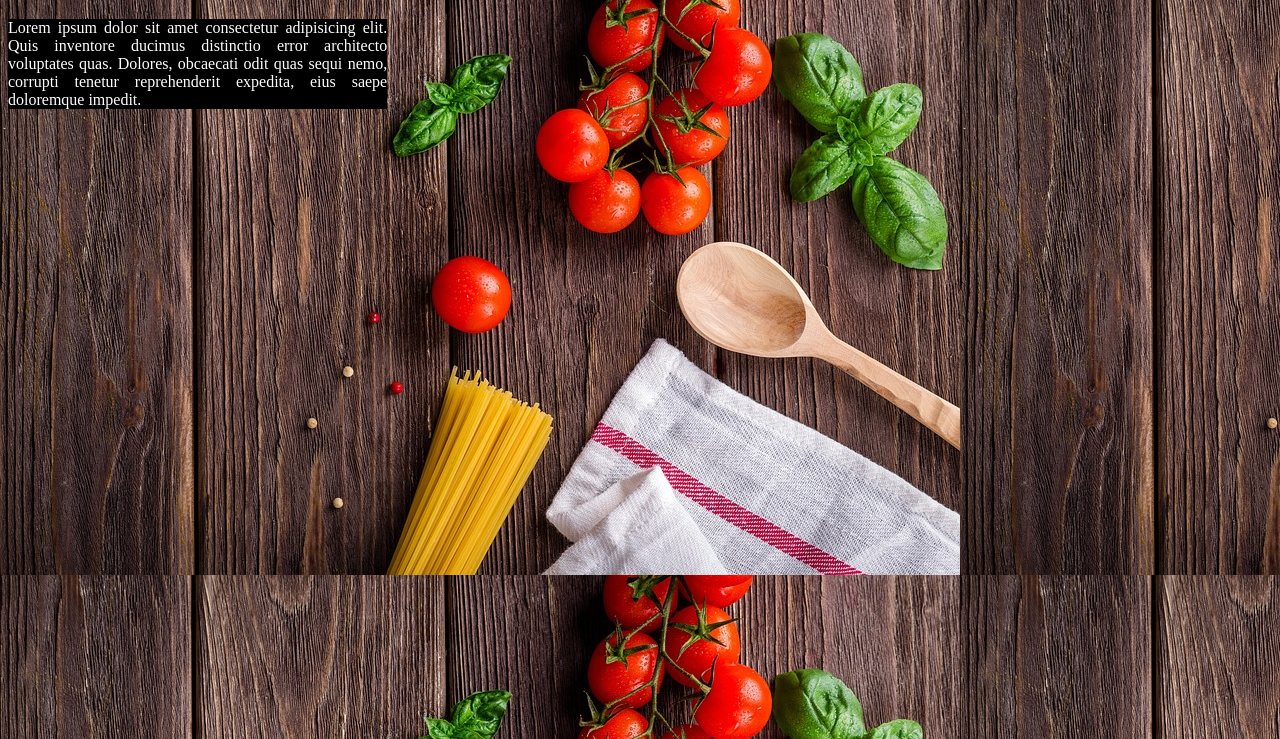
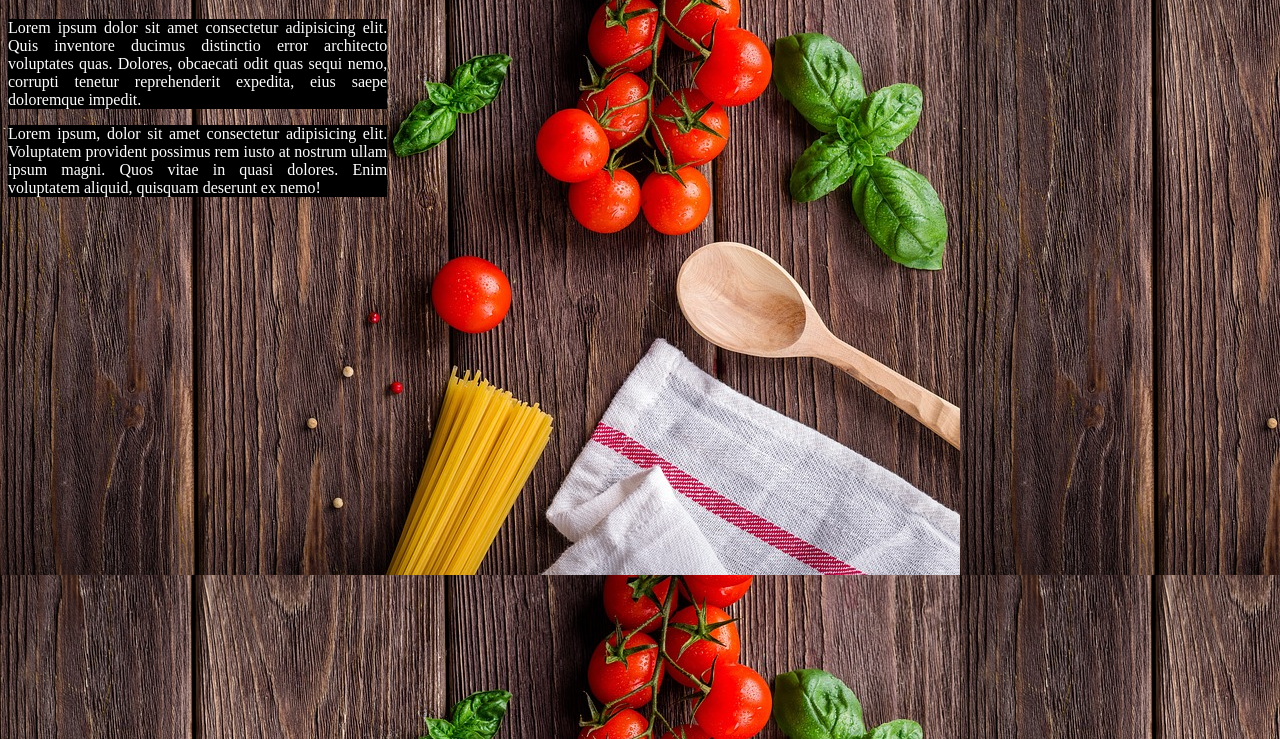
Before and after one commit to rakibhasan99/first-repo, a plain HTML site: page index.html in a window 1280 px wide. Shown: the part 61-800 px from the top of the page. Drawn offline with Linux system fonts and the light colour scheme.

Commit message:
pragraph added

```diff
--- a/index.html
+++ b/index.html
@@ -10,5 +10,6 @@
 <body>
     <h1>Hello World</h1>
     <p>Lorem ipsum dolor sit amet consectetur adipisicing elit. Quis inventore ducimus distinctio error architecto voluptates quas. Dolores, obcaecati odit quas sequi nemo, corrupti tenetur reprehenderit expedita, eius saepe doloremque impedit.</p>
+    <p>Lorem ipsum, dolor sit amet consectetur adipisicing elit. Voluptatem provident possimus rem iusto at nostrum ullam ipsum magni. Quos vitae in quasi dolores. Enim voluptatem aliquid, quisquam deserunt ex nemo!</p>
 </body>
 </html>
```
